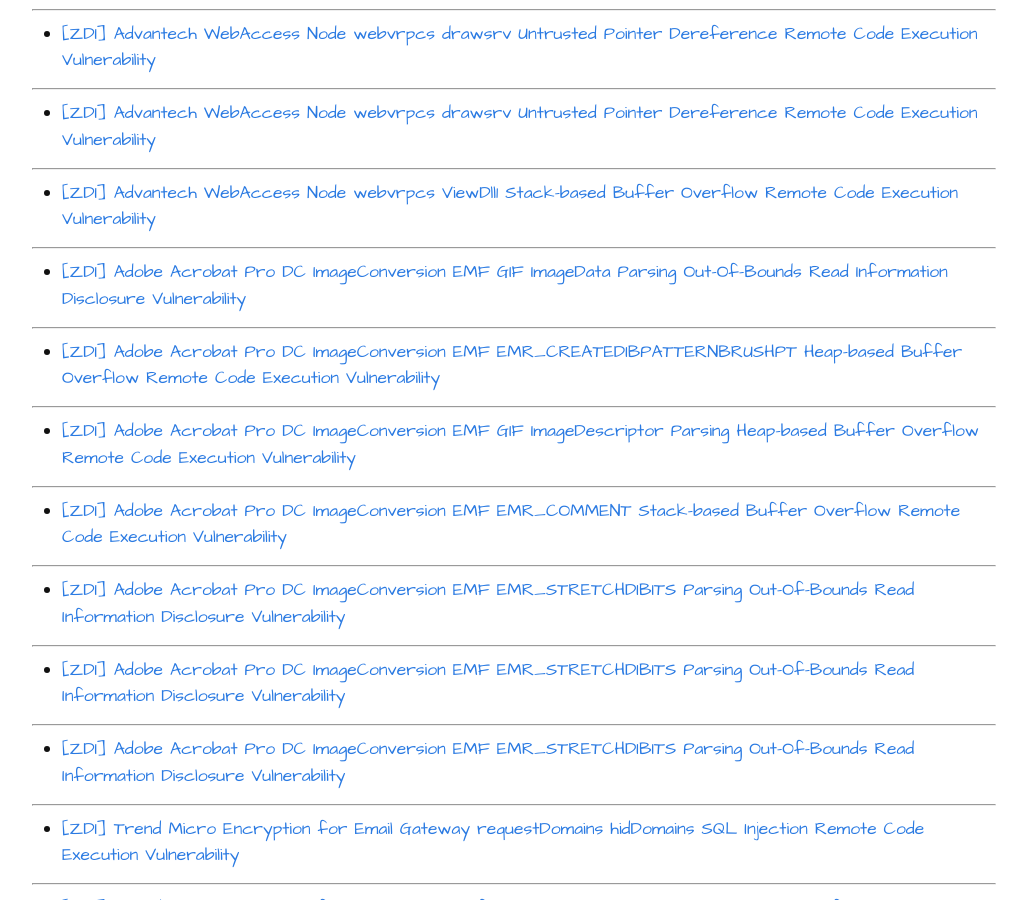
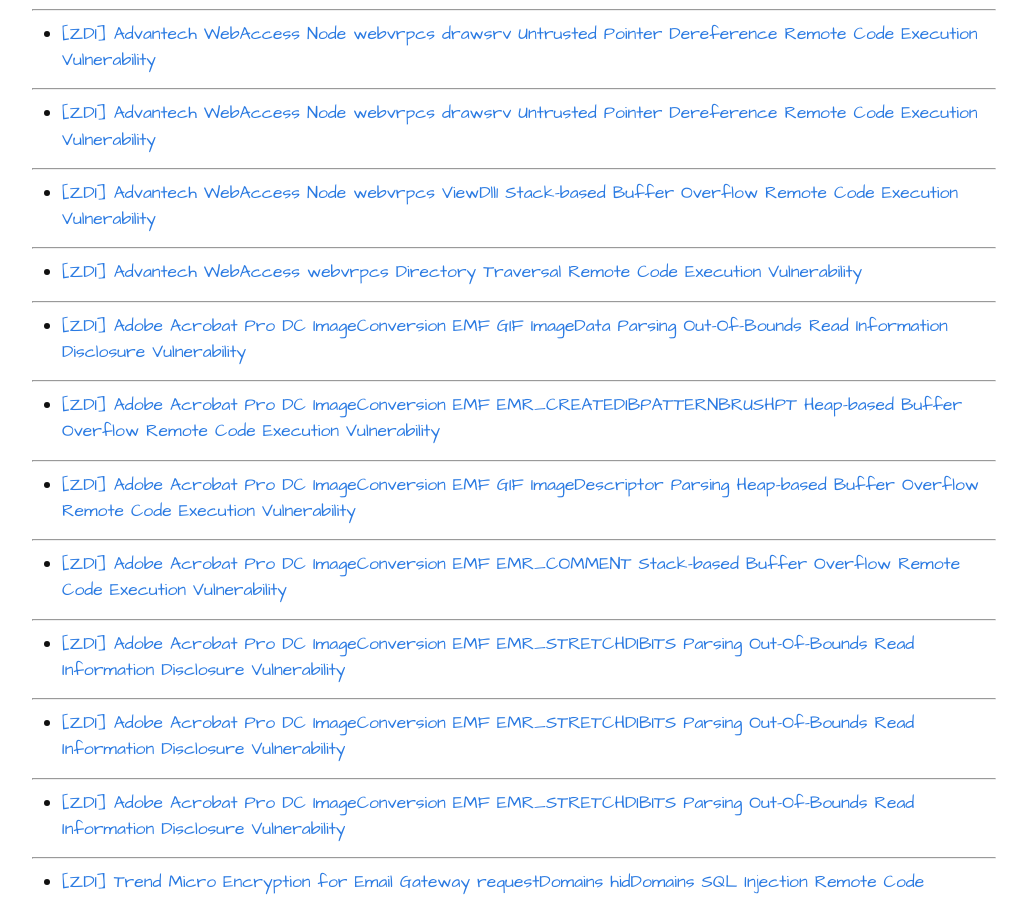
Before and after one commit to sourceincite/sourceincite.github.io, a Jekyll site: the page built from advisories/index.md, in a window 1280 px wide and 900 px high, scrolled down 755 px. Shown: the whole window, without its empty margins (126-1153 px from the left). Built offline with Jekyll 4.4.1, drawn with Linux system fonts in a browser that asks for light colours.

Commit message:
added advisories

```diff
--- a/advisories/index.md
+++ b/advisories/index.md
@@ -48,6 +48,10 @@
 
 ---
 
+* [[ZDI] Advantech WebAccess webvrpcs Directory Traversal Remote Code Execution Vulnerability](https://www.zerodayinitiative.com/advisories/ZDI-18-483/)
+
+---
+
 * [[ZDI] Adobe Acrobat Pro DC ImageConversion EMF GIF ImageData Parsing Out-Of-Bounds Read Information Disclosure Vulnerability](https://www.zerodayinitiative.com/advisories/ZDI-18-453/)
 
 ---
```
